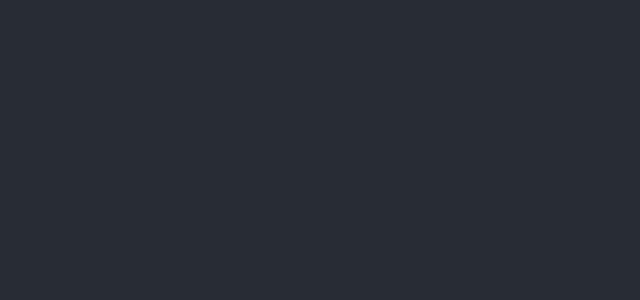
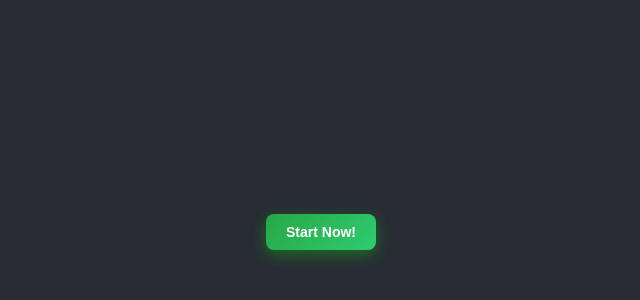
Before and after one commit to shot-salmon/Dyslexia-Catcher, a React (Create React App) app: page /practice in a window 1280 px wide. Shown: the part 168-468 px from the top of the page, without its empty margins (319-959 px from the left). Built offline with nearby package versions, Linux system fonts and the light colour scheme.

Commit message:
Update App.js
- Update App.js by following update of Practice.jsx

```diff
--- a/src/App.js
+++ b/src/App.js
@@ -4,7 +4,7 @@ import './App.css';
 import DyslexiaTestIntro from "./pages/DyslexiaTestIntro.jsx";
 import DyslexiaExp from "./pages/DyslexiaExp.jsx";
 import TestInstruction from "./pages/TestInstruction.jsx";
-import practice from "./pages/practice.jsx"
+import Practice from "./pages/Practice.jsx"
 
 function App() {
   return (
@@ -19,7 +19,7 @@ function App() {
             <Route path="/" element={<DyslexiaTestIntro />} />
             <Route path="/explain" element={<DyslexiaExp/>} />
             <Route path="/Test" element={<TestInstruction/>} />
-            <Route path="/practice" element={<practice/>} />
+            <Route path="/practice" element={<Practice/>} />
           </Routes>
         </Router>
       </header>
```
